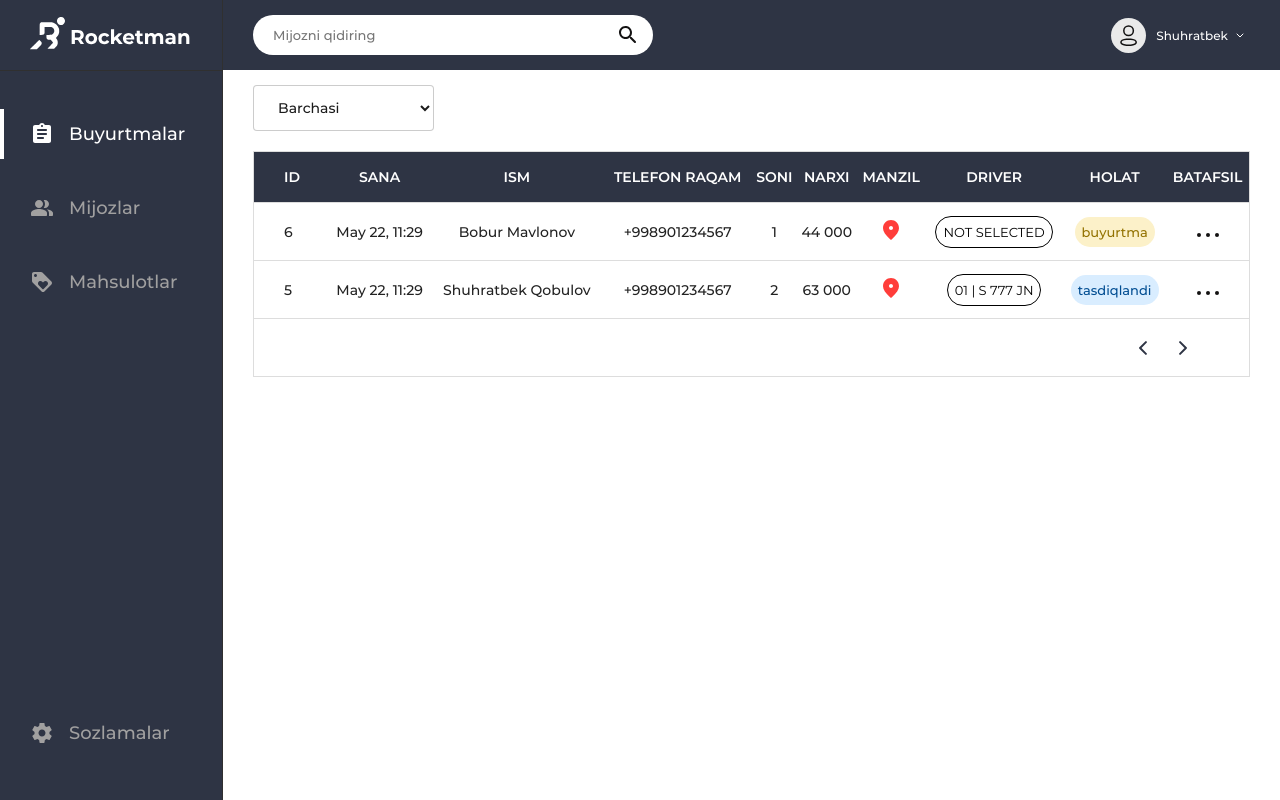
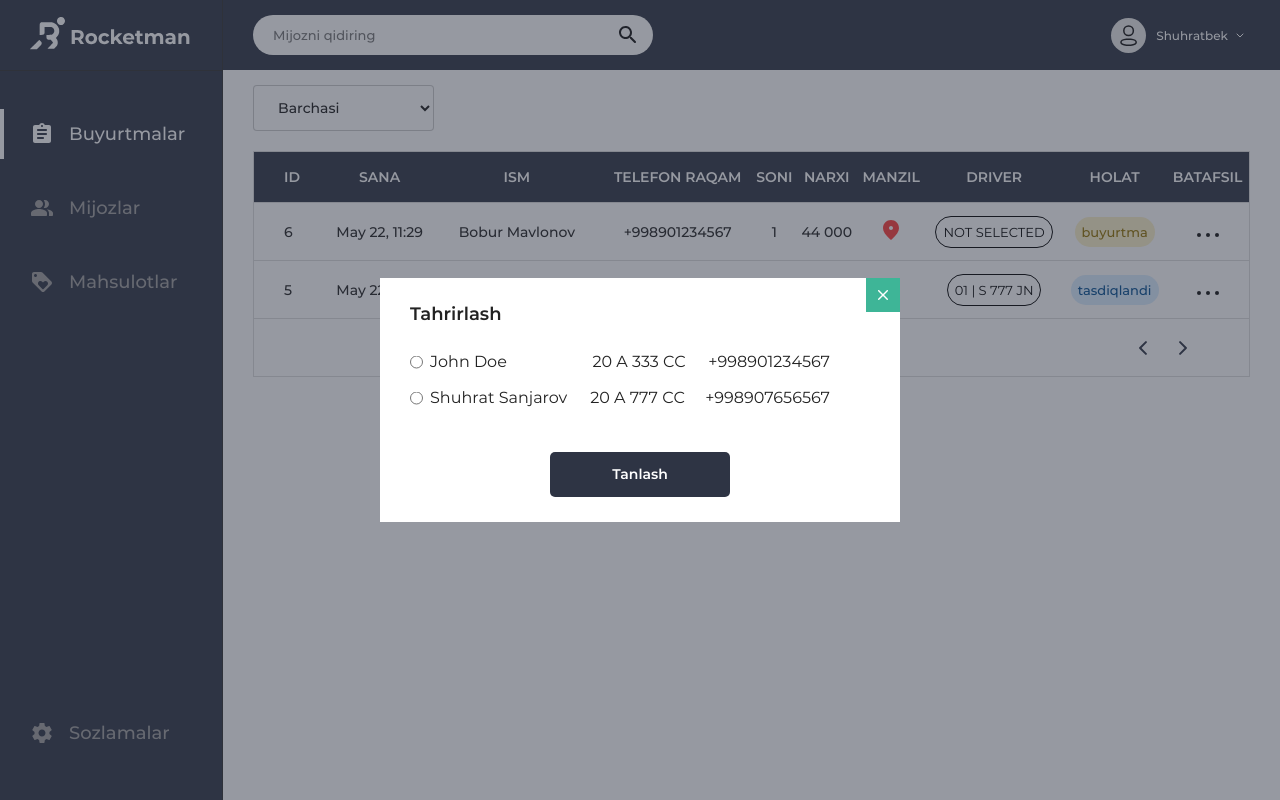
Before and after one commit to abdulqodir18/Rocketman, a React (Create React App) app: page / in a window 1280 px wide. Both pictures are taken after typing "Sample", "Sample123" into the empty fields and a click on the button "Kirish". Built offline with nearby package versions, Linux system fonts and the light colour scheme.

Commit message:
add modal for adding drivers

```diff
--- /dev/null
+++ b/src/components/Orders/AddDriver.scss
@@ -0,0 +1,104 @@
+.modal {
+    position: absolute;
+    z-index: 555;
+    width: 100%;
+    height: 100%;
+    background-color: rgba(46, 52, 68, 0.5);
+    left: 0;
+    top: 0;
+    display: flex;
+    justify-content: center;
+    align-items: center;
+    cursor: pointer;
+}
+
+.modal-wrapper {
+    position: relative;
+    width: 520px;
+    background-color: #FFFFFF;
+    padding: 25px 30px;
+}
+
+.order-drivers-list {
+    width: 420px;
+    display: flex;
+    align-items: center;
+    justify-content: space-between;
+}
+
+.order-drivers-item {
+    width: 400px;
+    display: flex;
+    align-items: center;
+    justify-content: space-between;
+    margin-bottom: 12px;
+}
+
+.order-drivers-name {
+    width: 140px;
+    white-space: wrap;
+    margin: 0;
+}
+
+.order-drivers-number {
+    margin: 0 15px;
+}
+
+.order-drivers-radio {
+    transform: translateY(-50%);
+    color: #222;
+}
+
+.order-drivers-phone {
+    display: block;
+    text-decoration: none;
+    color: #222;
+}
+
+.close-drivers-btn {
+    position: absolute;
+    top: 0;
+    right: 0;
+    display: block;
+    padding: 8px 12px;
+    border: none;
+    background-color: #3EB597;
+}
+
+.modal-drivers-title {
+    font-weight: 600;
+    font-size: 18px;
+    line-height: 22px;
+    margin: 0;
+    margin-bottom: 25px;
+}
+
+.order-drivers-select-btn {
+    display: block;
+    width: 180px;
+    padding: 14px;
+    margin-right: auto;
+    margin-left: auto;
+    margin-top: 30px;
+    background-color: #2E3444;
+    border-radius: 5px;
+    font-weight: 600;
+    font-size: 14px;
+    line-height: 17px;
+    text-align: center;
+    border: none;
+    color: #FFFFFF;
+}
+
+.order-drivers-select-btn:focus,
+.close-drivers-btn:focus {
+    outline: 0;
+}
+
+input:checked + label {
+    color: #4E85FB;
+}
+
+input:checked + label a {
+    color: #4E85FB;
+}
--- /dev/null
+++ b/src/components/Orders/AddDriverModal.js
@@ -0,0 +1,39 @@
+import "./AddDriver.scss"
+
+import Close from "../Lib/Svgs/Close"
+
+function AddDriverModal() {
+
+  return (
+    <>
+        <div className="modal">
+            <div className="modal-wrapper">
+                <h2 className="modal-drivers-title">Tahrirlash</h2>
+                <button className="close-drivers-btn"><Close /></button>
+
+                <div className="order-drivers-list">
+                    <input className="order-drivers-radio" type="radio" id="johndoe" name="order-driver" value="johndoe"/>
+                    <label className="order-drivers-item" for="johndoe">
+                        <p className="order-drivers-name">John Doe</p>
+                        <p className="order-drivers-number">20 A 333 CC</p>
+                        <a className="order-drivers-phone" href="tel:+998901234567">+998901234567</a>
+                    </label>
+                </div>
+
+               <div className="order-drivers-list">
+                    <input className="order-drivers-radio" type="radio" id="shuhrat" name="order-driver" value="shuhrat"/>
+                    <label className="order-drivers-item" for="shuhrat">
+                        <p className="order-drivers-name">Shuhrat Sanjarov</p>
+                        <p className="order-drivers-number">20 A 777 CC</p>
+                        <a className="order-drivers-phone" href="tel:+998907656567">+998907656567</a>
+                    </label>
+                </div>
+
+                <button className="order-drivers-select-btn">Tanlash</button>
+            </div>
+        </div>
+    </>
+  )
+}
+
+export default AddDriverModal
--- a/src/components/Orders/Orders.js
+++ b/src/components/Orders/Orders.js
@@ -3,6 +3,7 @@ import { useState } from "react"
 
 import Table from "./../Table/Table.js"
 import Container from "../Container/Container"
+import AddDriverModal from "./AddDriverModal";
 
 import './Orders.scss'
 
@@ -86,6 +87,8 @@ function Orders() {
                </tbody>
             </Table>
          </Container>
+
+         <AddDriverModal />
       </>
    )
 }
--- a/src/components/Orders/Orders.scss
+++ b/src/components/Orders/Orders.scss
@@ -40,7 +40,6 @@
     font-size: 13px;
     line-height: 16px;
     text-align: center;
-    cursor: pointer;
 }
 
 .order-state:focus {
```
